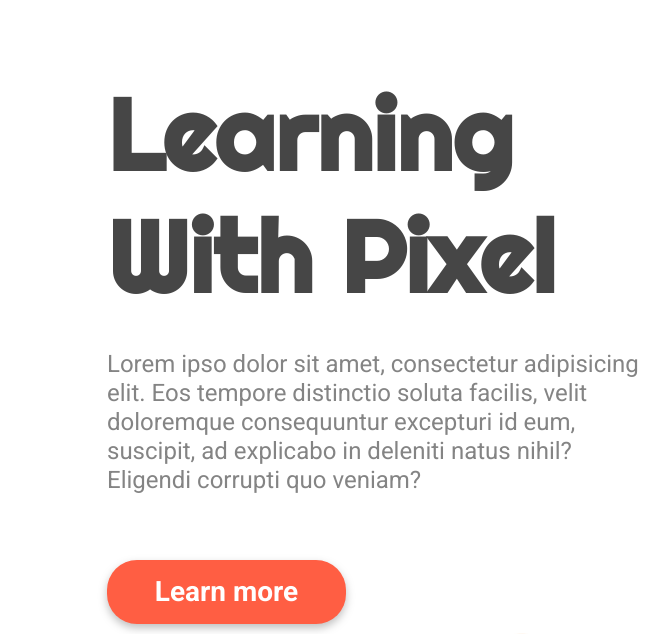
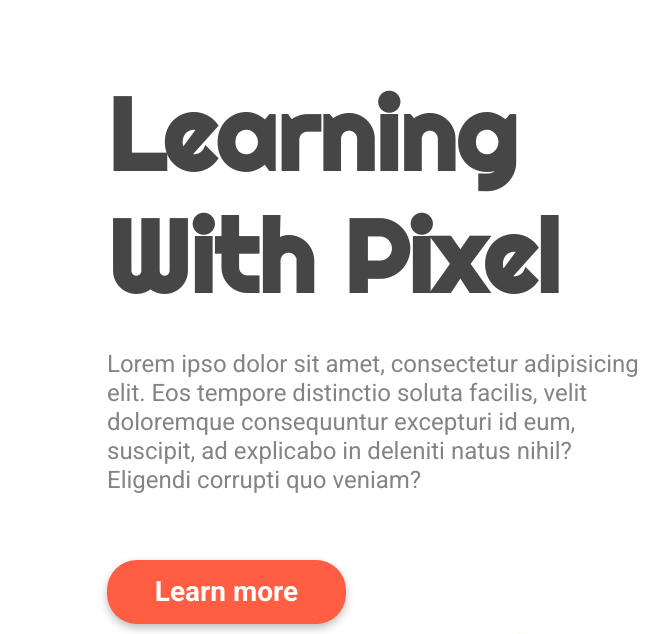
Before and after one commit to EricPrimon/LANDING-PAGE---LIVRARIA, a plain HTML site: page index.html in a window 1280 px wide. Shown: the part 103-737 px from the top of the page, without its empty margins (43-711 px from the left). Drawn offline with Linux system fonts and the light colour scheme.

Commit message:
Alteração na altura de H1

```diff
--- a/styles.css
+++ b/styles.css
@@ -43,7 +43,7 @@ main {
 h1 {
     font-family: 'Righteous', sans-serif;
     font-weight: 900;
-    font-size: 100px;
+    font-size: 101px;
     line-height: 122px;
     color: #464646;
 }
```
